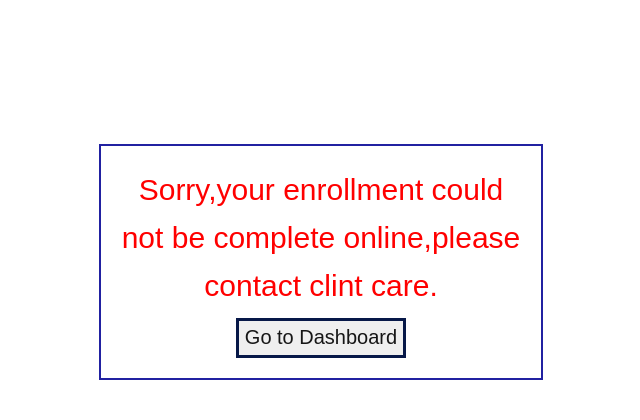
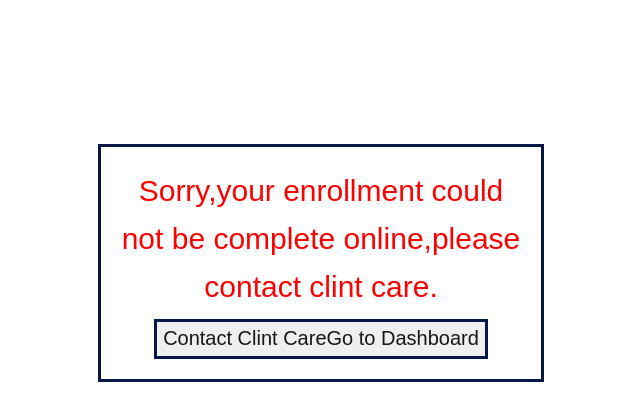
Before and after one commit to nakkamadhusudhan/ReactProjectnew, a React (Create React App) app: page /somepath2 in a window 1280 px wide. Shown: the top 420 px of the page, without its empty margins (319-959 px from the left). Built offline with nearby package versions, Linux system fonts and the light colour scheme; the HTML template or start-up script is replaced by a standard one.

Commit message:
Update somepath2.js

```diff
--- a/src/containers/somepath2.js
+++ b/src/containers/somepath2.js
@@ -3,13 +3,16 @@ import {connect} from 'react-redux';
 import Button from './../components/buttons/Button'
 class somepath2 extends Component{
 
+    enrollMerchant = () => {
+        this.props.history.push("/");
+    }
 
     render(){
         return(
-            <div style={{textAlign:"center",color:"red",fontFamily:"sans-serif",fontSize:"30px", border: "2px solid #1d1da0fa",lineHeight : "1.6",width:"400px",  margin: "144px auto",padding:"20px"}}>
+            <div style={NewStyle}>
                  Sorry,your enrollment could <br/>not be complete online,please contact clint care.
                   <br/>
-                  <Button />
+                  <Button buttonClass="btn btn-primary" onClick={this.enrollMerchant} buttonName="Contact Clint Care"/>
             </div>
         );
     }
@@ -23,4 +26,16 @@ const mapStateToDispatch = Dispatch =>({
 
 });
 
+const NewStyle={
+    textAlign:"center",
+    color:"red",
+    fontFamily:"sans-serif",
+    fontSize:"30px",
+    border:"3px solid #071848",
+    lineHeight : "1.6",
+    width:"400px",
+     margin: "144px auto",
+     padding:"20px",
+}
+
 export default connect (mapStateToProps,mapStateToDispatch)(somepath2);
```
